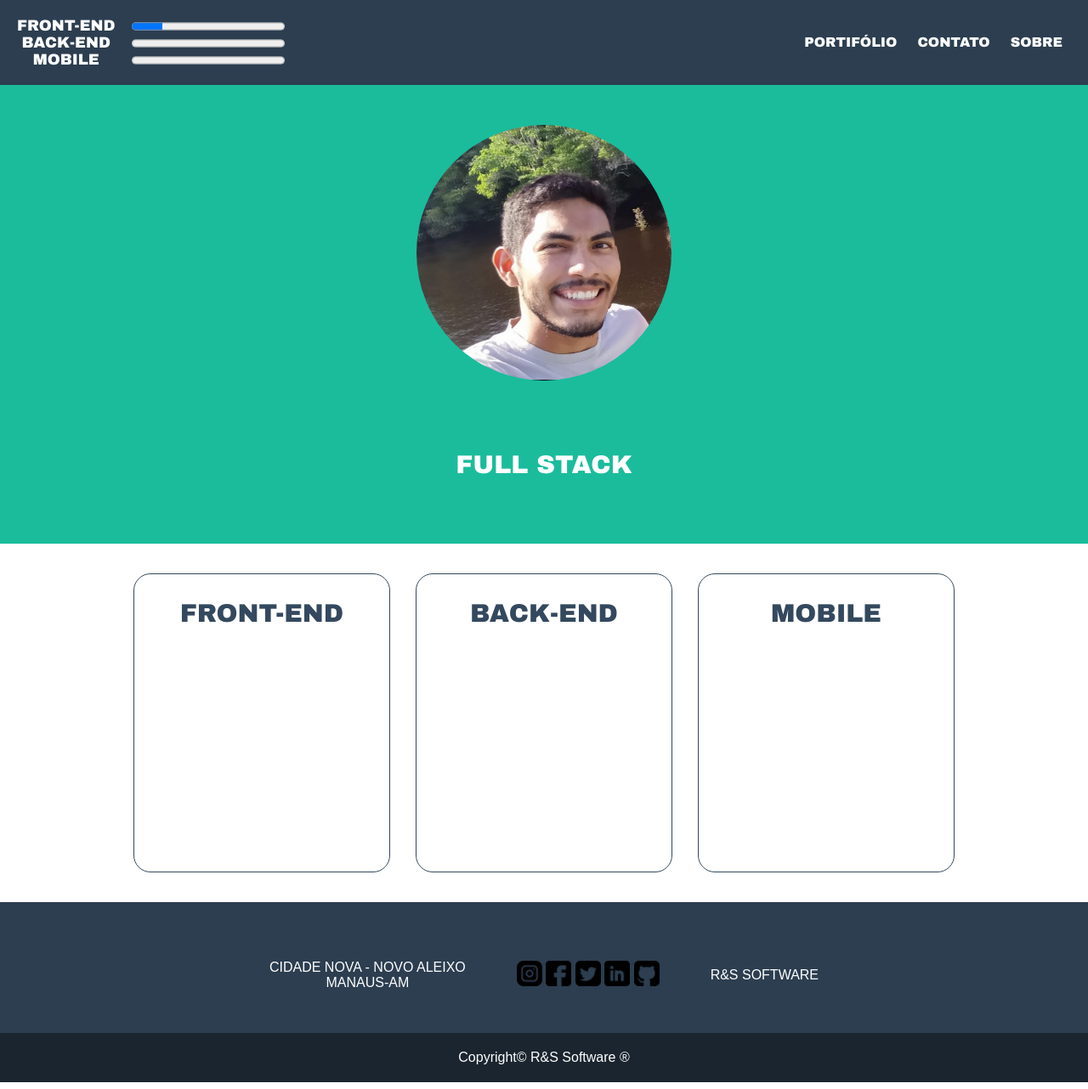
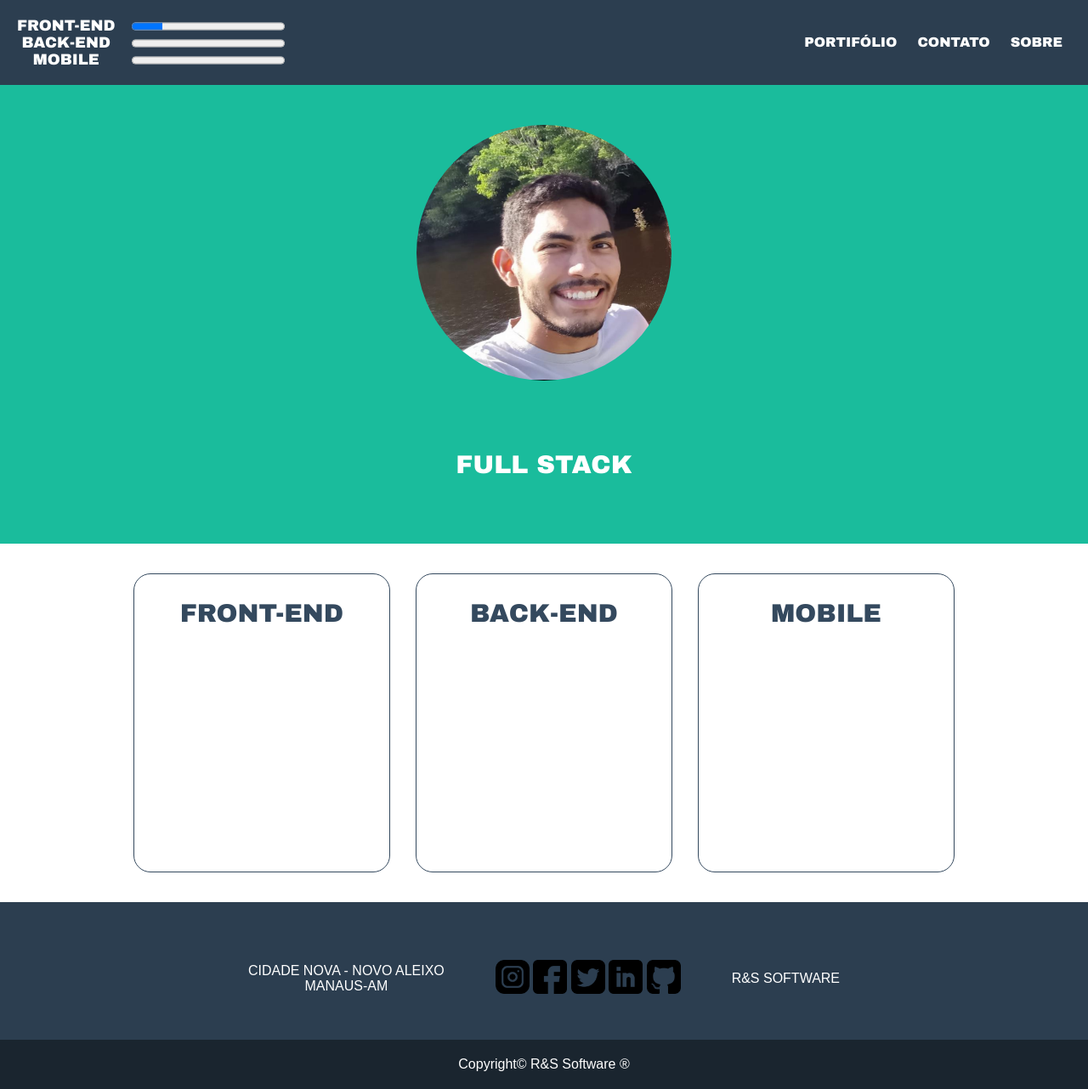
Before and after one commit to digitalwebb/meuSite, a plain HTML site: page index.html in a window 1280 px wide. Shown: the whole page at 85% size. Drawn offline with Linux system fonts and the light colour scheme.

Commit message:
Update style.css
.

```diff
--- a/css/style.css
+++ b/css/style.css
@@ -128,7 +128,7 @@ body{
 }
 .icone-social{
 	height: auto;
-	width: 30px;
+	width: 40px;
 }
 .footer{
 
```
